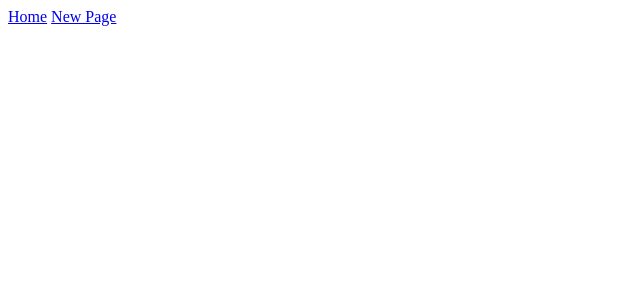
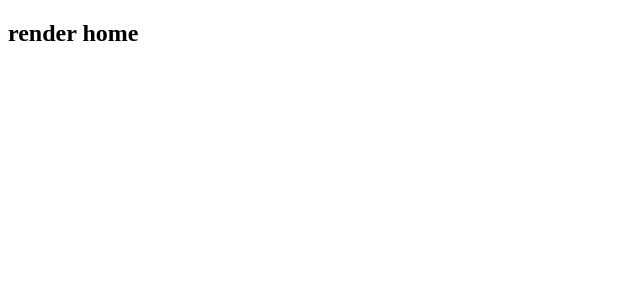
Before and after one commit to castrogarciajs/NET, a SvelteKit app: page / in a window 1280 px wide. Shown: the top 300 px of the page, without its empty margins (0-640 px from the left). Built offline with nearby package versions, Linux system fonts and the light colour scheme.

Commit message:
views app

```diff
--- /dev/null
+++ b/src/lib/Blog.svelte
@@ -0,0 +1 @@
+<h2>render blog</h2>
--- /dev/null
+++ b/src/lib/Form.svelte
@@ -0,0 +1 @@
+<h2>render form</h2>
--- /dev/null
+++ b/src/lib/Home.svelte
@@ -0,0 +1 @@
+<h2>render home</h2>
--- a/src/routes/+page.svelte
+++ b/src/routes/+page.svelte
@@ -1,4 +1,5 @@
-<nav>
-  <a href="/">Home</a>
-  <a href="/blog">New Page</a>
-</nav>
+<script lang="ts">
+  import Home from "./../lib/Home.svelte";
+</script>
+
+<Home />
--- a/src/routes/blog/+page.svelte
+++ b/src/routes/blog/+page.svelte
@@ -1 +1,5 @@
-<h2>blog</h2>
+<script>
+  import Blog from "./../../lib/Blog.svelte";
+</script>
+
+<Blog />
--- a/src/routes/form/+page.svelte
+++ b/src/routes/form/+page.svelte
@@ -1 +1,5 @@
-<h2>form</h2>
+<script>
+  import Form from "./../../lib/Form.svelte";
+</script>
+
+<Form />
```
